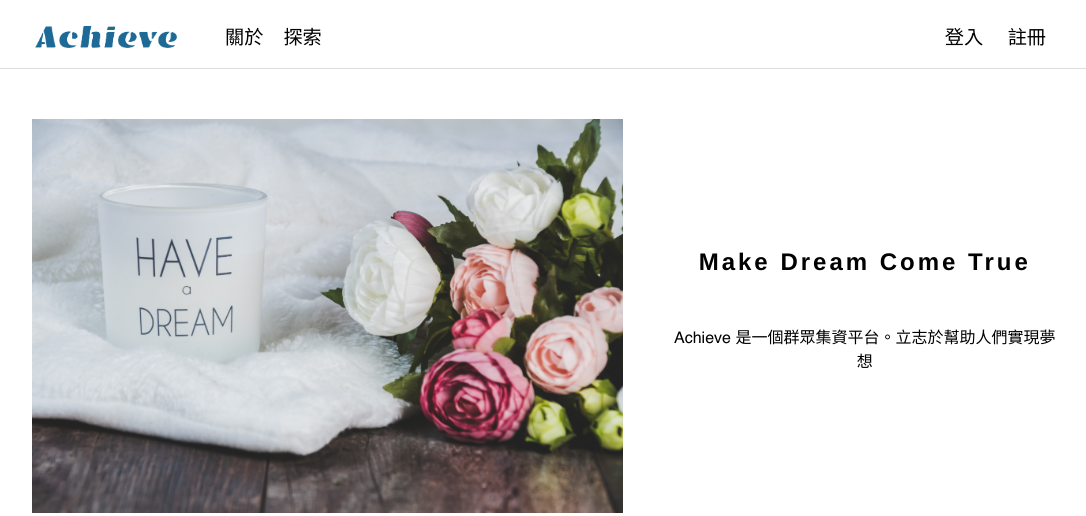
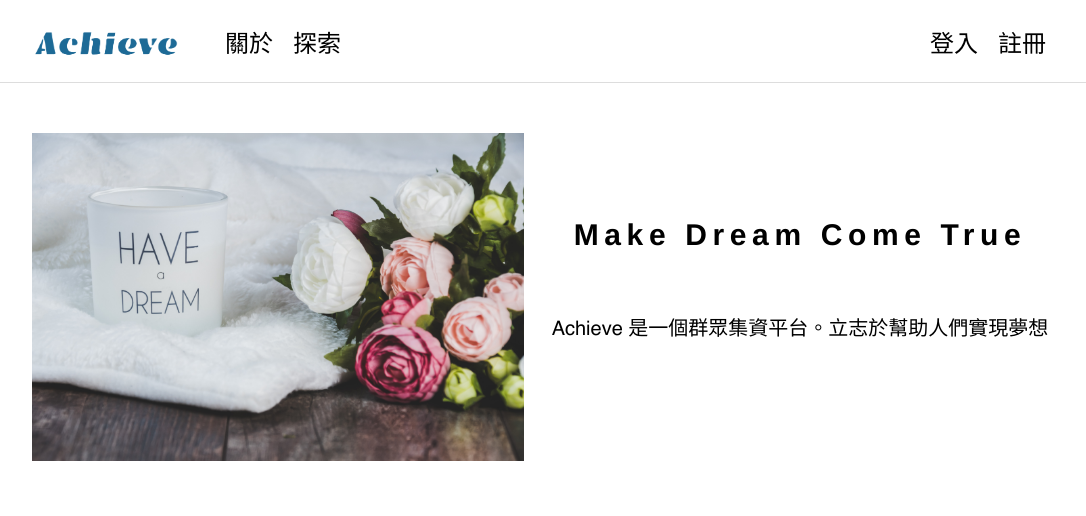
Before and after one commit to EonianCoda/crowdfundingWebPage, a PHP site: page /about.html in a window 1280 px wide. Shown: the top 516 px of the page, without its empty margins (96-1182 px from the left). Run offline with PHP 8.4, Linux system fonts and the light colour scheme; some web fonts are replaced.

Commit message:
Add files via upload

```diff
--- a/about.html
+++ b/about.html
@@ -26,14 +26,16 @@
                 <a href="index.html" class="m-r-35">
                     <img src="./images/achieve.png" width="148" height="42"> </img>
                 </a>
+                <div class="horizon-center wrap">
                     <li>
                         <a href="about.html">關於</a>
                     </li>
                     <li>
                         <a href="project.html">探索</a>
                     </li>
+                </div>
             </nav>
-            <nav>
+            <nav class="horizon-center wrap">
                 <li>
                     <a href="./login.html">登入</a>
                 </li>
@@ -45,18 +47,18 @@
     </header>
 
     <div class="container vertical-items m-t-50">
-        <div class="horizon-between">
-            <div class="w-60 h-30">
-                <img src="images/aboutus/dream.jpg" width="100%" height="100%"> <img>
+        <div class="horizon-between vertical-center m-b-50 " >
+            <div class="w-50 h-30">
+                <img src="images/aboutus/dream.jpg" width="96%" height="100%"> <img>
             </div>
-            <div class="m-l-50 vertical-items text-center vertical-center horizon-center">
+            <div class="w-50 vertical-items text-center vertical-center horizon-center">
                 <h1> Make Dream Come True </h1>
                 <br>
                 <p>Achieve 是一個群眾集資平台。立志於幫助人們實現夢想<p>
             </div>
         </div>
         <div class="horizon-between">
-            <div class="w-50 m-r-30">
+            <div class="w-50 m-r-50">
 
                 <div class="w-100 h-70">
                     <img src="images/aboutus/supporter.jpg" width="100%" height="100%"> <img>
--- a/content.html
+++ b/content.html
@@ -26,14 +26,16 @@
                 <a href="index.html" class="m-r-35">
                     <img src="./images/achieve.png" width="148" height="42"> </img>
                 </a>
+                <div class="horizon-center wrap">
                     <li>
                         <a href="about.html">關於</a>
                     </li>
                     <li>
                         <a href="project.html">探索</a>
                     </li>
+                </div>
             </nav>
-            <nav>
+            <nav class="horizon-center wrap">
                 <li>
                     <a href="./login.html">登入</a>
                 </li>
--- a/index.html
+++ b/index.html
@@ -21,20 +21,22 @@
 </head>
 <body>
 
-    <header>
+    <header class="bottom-divider">
         <div class="container horizon-between">
             <nav class="vertical-center">
                 <a href="index.html" class="m-r-35">
                     <img src="./images/achieve.png" width="148" height="42"> </img>
                 </a>
+                <div class="horizon-center wrap">
                     <li>
                         <a href="about.html">關於</a>
                     </li>
                     <li>
                         <a href="project.html">探索</a>
                     </li>
+                </div>
             </nav>
-            <nav>
+            <nav class="horizon-center wrap">
                 <li>
                     <a href="./login.html">登入</a>
                 </li>
--- a/login.html
+++ b/login.html
@@ -26,14 +26,16 @@
                 <a href="index.html" class="m-r-35">
                     <img src="./images/achieve.png" width="148" height="42"> </img>
                 </a>
+                <div class="horizon-center wrap">
                     <li>
                         <a href="about.html">關於</a>
                     </li>
                     <li>
                         <a href="project.html">探索</a>
                     </li>
+                </div>
             </nav>
-            <nav>
+            <nav class="horizon-center wrap">
                 <li>
                     <a href="./login.html">登入</a>
                 </li>
--- a/project.html
+++ b/project.html
@@ -26,14 +26,16 @@
                 <a href="index.html" class="m-r-35">
                     <img src="./images/achieve.png" width="148" height="42"> </img>
                 </a>
+                <div class="horizon-center wrap">
                     <li>
                         <a href="about.html">關於</a>
                     </li>
                     <li>
                         <a href="project.html">探索</a>
                     </li>
+                </div>
             </nav>
-            <nav>
+            <nav class="horizon-center wrap">
                 <li>
                     <a href="./login.html">登入</a>
                 </li>
--- a/styles/basis.css
+++ b/styles/basis.css
@@ -63,6 +63,9 @@
     align-items: center;
 }
 
+.wrap{
+    flex-wrap: wrap;
+}
 /*[ SIZE ]
 */
 .h-10{height: 10%;}
--- a/styles/main.css
+++ b/styles/main.css
@@ -23,15 +23,15 @@ img
 
 h1
 {
-    font-size: 1.5rem;
-    letter-spacing: 0.1875rem;
+    font-size: 1.5em;
+    letter-spacing: 0.1875em;
 }
 
 h3
 {
-    font-size: 1rem;
+    font-size: 1em;
     line-height: 1.5;
-    letter-spacing: 0.125rem;
+    letter-spacing: 0.125em;
 }
 
 a
@@ -204,3 +204,13 @@ nav li a
     font-size: 0.8em;
     color: rgb(94, 93, 93);
 }
+@media screen and (min-width:900px){
+    body{
+        font-size:20px;
+    }
+}
+@media screen and (max-width:900px){
+    body{
+        font-size:10px;
+    }
+}
```
Lines whose indentation alone changed are shown as unchanged.
